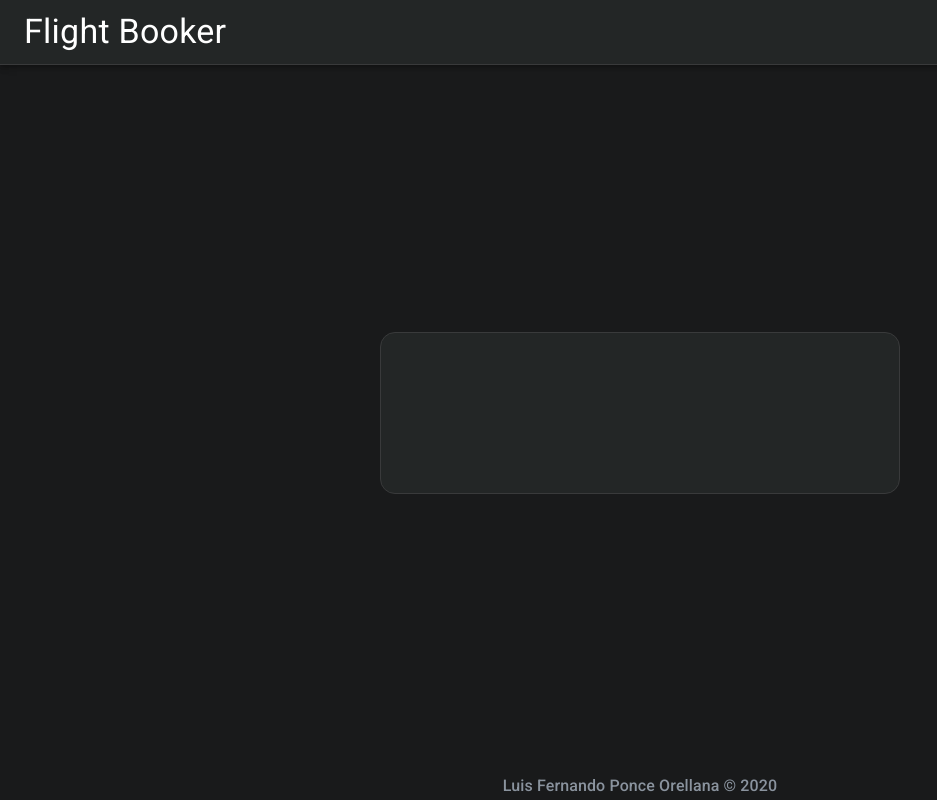
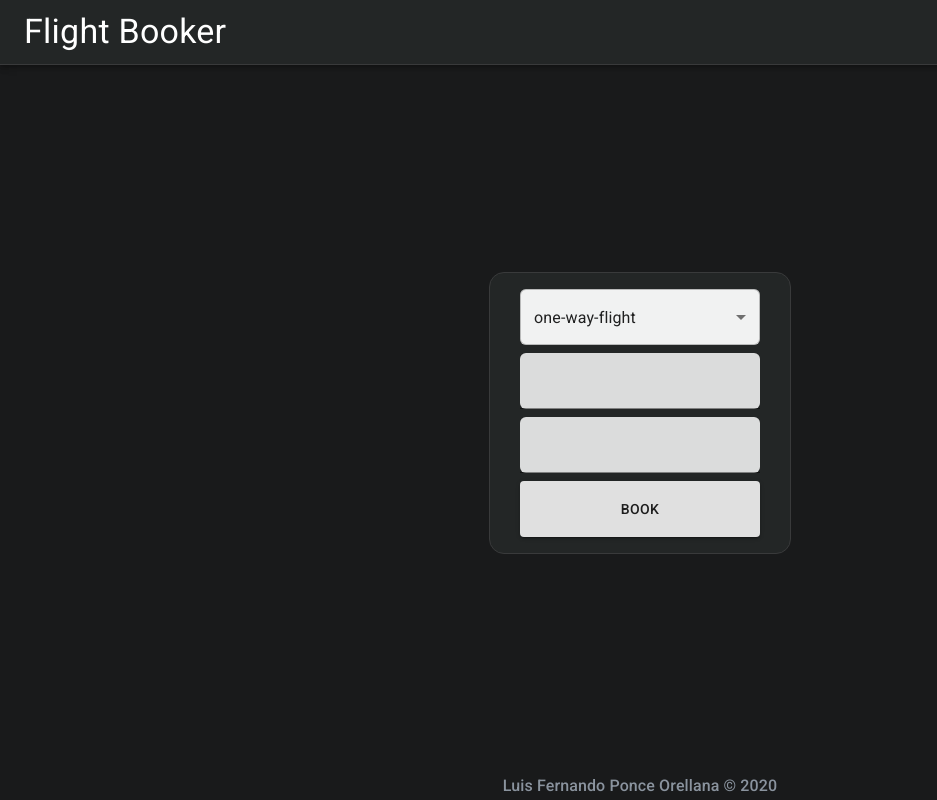
Before and after one commit to homeless-coder/flight-booker, a React (Create React App) app: page / in a window 1280 px wide. Shown: the whole page, without its empty margins (0-937 px from the left). Built offline with nearby package versions, Linux system fonts and the light colour scheme.

Commit message:
I have implemented the base of the structure

```diff
--- a/src/components/Book/index.js
+++ b/src/components/Book/index.js
@@ -1,6 +1,14 @@
 import React from "react";
 import { makeStyles } from "@material-ui/core/styles";
-import { Box, Grid } from "@material-ui/core";
+import {
+  Box,
+  Grid,
+  FormControl,
+  TextField,
+  Select,
+  Button,
+} from "@material-ui/core";
+import { flightTypes } from "../../constants/flights";
 
 const useStyles = makeStyles((theme) => ({
   root: {
@@ -9,11 +17,14 @@ const useStyles = makeStyles((theme) => ({
   },
   form: {
     backgroundColor: "#232626",
-    height: "20vh",
+    height: "35vh",
     borderRadius: "15px",
     border: "1px solid #393a3b",
-    paddingLeft: "13px",
-    paddingRight: "13px",
+  },
+  input: {
+    backgroundColor: "#f1f2f2",
+    verticalAlign: "center",
+    borderRadius: 6,
   },
   container: {
     height: "100%",
@@ -24,21 +35,58 @@ const useStyles = makeStyles((theme) => ({
     color: "#e3e6ea",
     fontSize: "2.3em",
   },
+  formControl: {
+    flex: 1,
+    margin: theme.spacing(1),
+    minWidth: "80%",
+    flexDirection: "column",
+    justifyContent: "space-evenly",
+  },
+  button: {
+      height: "56px"
+  }
 }));
 
 const Book = ({}) => {
   const classes = useStyles();
 
+  const renderOptions = () =>
+    flightTypes.map((flight) => (
+      <option value={flight.value} key={flight.key}>
+        {flight.label}
+      </option>
+    ));
+
   return (
     <div className={classes.root}>
       <Grid container spacing={3} className={classes.container}>
-        <Grid item xs={5}>
+        <Grid item xs={3}>
           <Box
             display="flex"
+            flexDirection="column"
+            justifyContent="center"
             alignItems="center"
-            justifyContent="space-around"
             className={classes.form}
           >
+            <FormControl variant="outlined" className={classes.formControl}>
+              <Select
+                native
+                value={0}
+                onChange={() => {}}
+                inputProps={{
+                  name: "flightType",
+                  id: "outlined-age-native-simple",
+                }}
+                className={classes.input}
+              >
+                {renderOptions()}
+              </Select>
+              <TextField className={classes.input} variant="filled" />
+              <TextField variant="filled" className={classes.input} />
+              <Button variant="contained" className={classes.button}>
+                Book
+              </Button>
+            </FormControl>
           </Box>
         </Grid>
       </Grid>
--- /dev/null
+++ b/src/constants/flights.js
@@ -0,0 +1,6 @@
+const flightTypes = [
+  { label: "one-way-flight", value: 0, key: 0 },
+  { label: "return flight", value: 1, key: 1 },
+];
+
+export { flightTypes };
```
Also changed, not shown: 1 other file (tests, documents, lock files or other folders).
